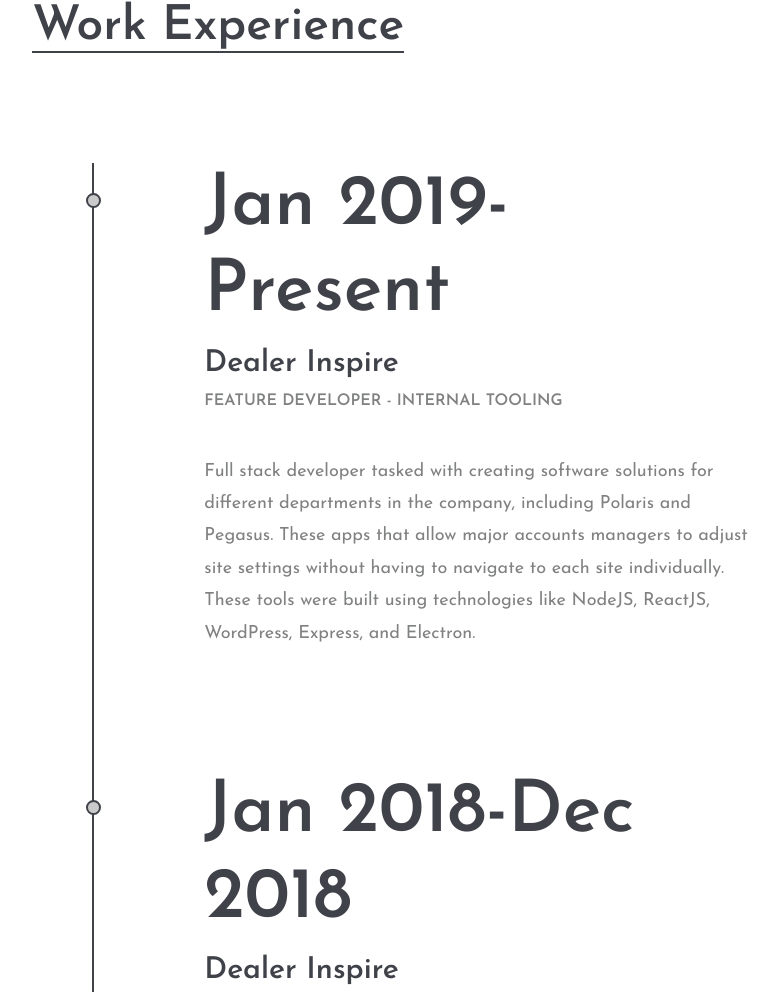
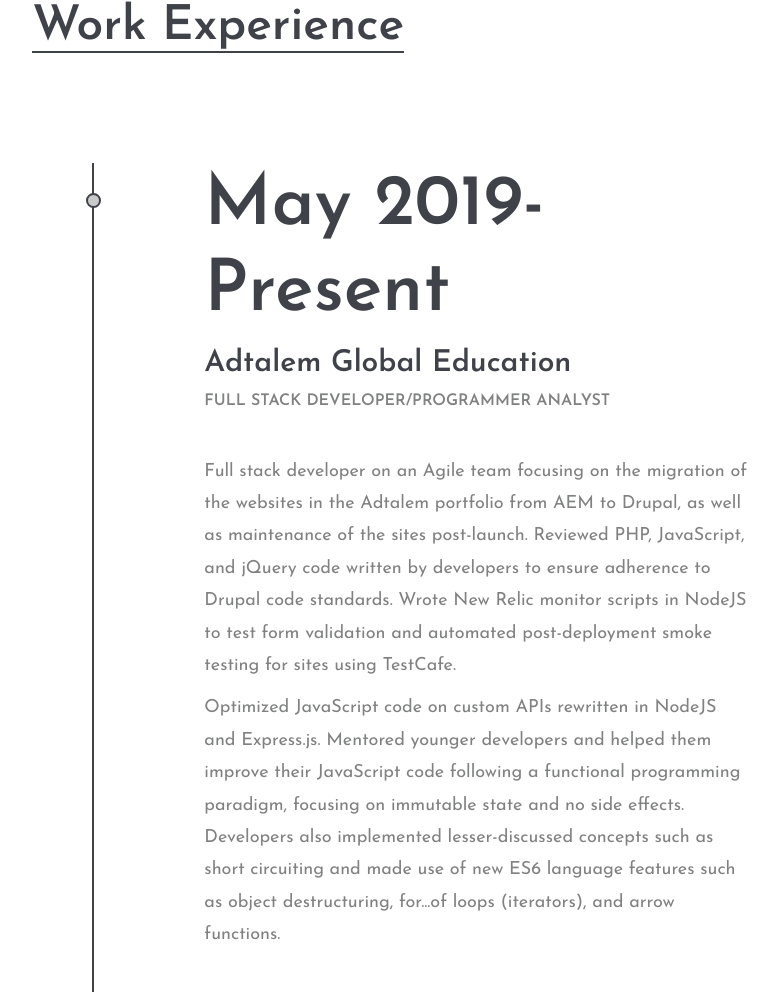
Before and after one commit to BrendanKoral/bkio, a website: page index.html in a window 1280 px wide. Shown: the part 2229-3221 px from the top of the page, without its empty margins (196-974 px from the left). Drawn offline with Linux system fonts and the light colour scheme.

Commit message:
Add Adtalem job description

```diff
--- a/index.html
+++ b/index.html
@@ -183,7 +183,20 @@
 						</div>
 						<ul class="resume-list">
 							<li>
-								<h2>Jan 2019-Present</h2>
+								<h2>May 2019-Present</h2>
+								<h3>Adtalem Global Education</h3>
+								<h4>Full Stack Developer/Programmer Analyst</h4>
+								<p>
+									Full stack developer on an Agile team focusing on the migration of the websites in the Adtalem portfolio from AEM to Drupal, as well as maintenance of the sites post-launch.
+									Reviewed PHP, JavaScript, and jQuery code written by developers to ensure adherence to Drupal code standards.
+
+									Wrote New Relic monitor scripts in NodeJS to test form validation and automated post-deployment smoke testing for sites using TestCafe.
+								</p>
+<p style="margin-top: 10px;">Optimized JavaScript code on custom APIs rewritten in NodeJS and Express.js. Mentored younger developers and helped them improve their JavaScript code following a functional programming paradigm, focusing on immutable state and no side effects. Developers also implemented lesser-discussed concepts such as short circuiting and made use of new ES6 language features such as object destructuring, for...of loops (iterators), and arrow functions.</p>
+
+							</li>
+							<li>
+								<h2>Jan 2019-May 2019</h2>
 								<h3>Dealer Inspire</h3>
 								<h4>Feature Developer - Internal Tooling</h4>
 								<p>
```
